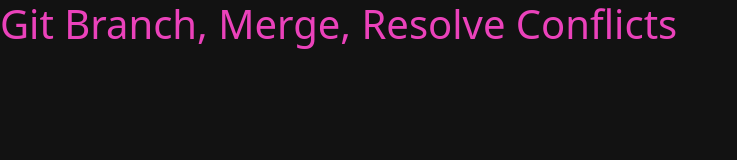
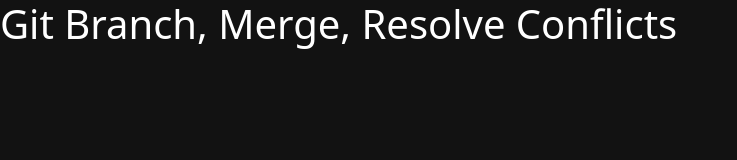
Before and after one commit to beecurrie/teamProject, a website: page index.html in a window 1280 px wide. Shown: the whole page, without its empty margins (0-737 px from the left). Drawn offline with nearby package versions, Linux system fonts and the light colour scheme; files that its build step writes are made by us from their sources.

Commit message:
conflict

```diff
--- a/sass/style.scss
+++ b/sass/style.scss
@@ -3,5 +3,5 @@
 }
 
 h1 {
-  color: #eb42bb;
+  color: #fff;
 }
```
